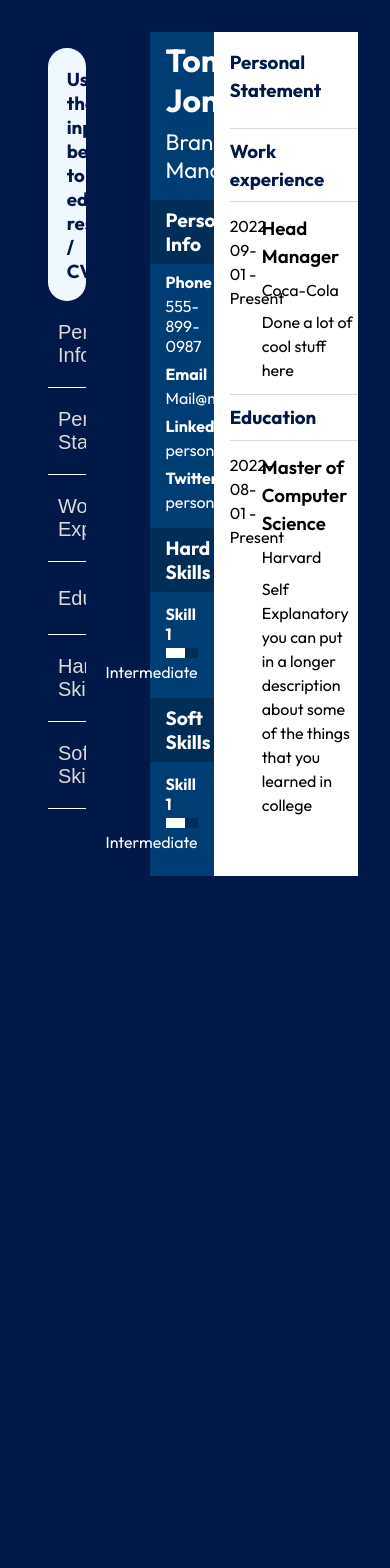
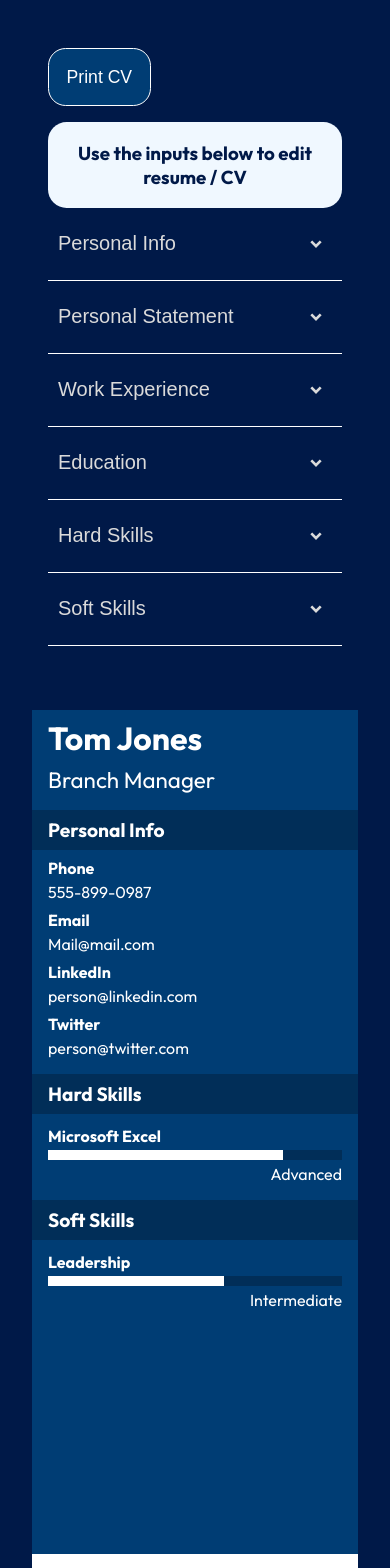
Before and after one commit to Eoin-k/Resume-CV-App---React, a React (Vite) app: page / in a window 390 px wide. Shown: the top 1568 px of the page. Before the commit the page ends 908 px from the top, so only its background shows below. Built offline with nearby package versions, Linux system fonts and the light colour scheme.

Commit message:
Added print function - fixed some styling Changed date fields to text input to allow for formatting dates however they like

```diff
--- a/package.json
+++ b/package.json
@@ -14,7 +14,8 @@
     "gh-pages": "^6.1.1",
     "react": "^18.3.1",
     "react-dom": "^18.3.1",
-    "react-icons": "^5.2.1"
+    "react-icons": "^5.2.1",
+    "react-to-print": "^2.15.1"
   },
   "devDependencies": {
     "@types/react": "^18.3.3",
--- a/src/App.css
+++ b/src/App.css
@@ -14,6 +14,13 @@ label {
   gap: .5rem;
   margin-top: .5rem;
   color: white;
+}
+
+input, textarea{
+  padding-block: .5rem;
+  padding-inline-start: .5rem;
+  border-radius: .5em;
+  border: 1px solid white;
 }
 
 .container {
@@ -85,7 +92,6 @@ label {
 
 #sidebar{
   height: 100%;
-  min-height: 90vh;
   padding: 1rem;
 }
 
@@ -225,3 +231,57 @@ label {
   flex-direction: column;
   gap: .75rem;
 }
+
+.print-btn{
+display: flex;
+padding-block: 1em;
+padding-inline: 1em;
+color: white;
+background-color: #003d74;
+border-radius: 1em;
+border: 1px solid white;
+margin-bottom: 1rem;
+font-size: 1.1rem;
+cursor: pointer;
+}
+
+.delete-btn{
+  display: flex;
+  padding-block: .75em;
+  padding-inline: 1em;
+  color: white;
+  background-color: red;
+  border-radius: 1em;
+  border: 1px solid white;
+  margin-bottom: .75rem;
+  margin-top: .75rem;
+  font-size: 1.1rem;
+  cursor: pointer;
+}
+
+.add-btn{
+  display: flex;
+  padding-block: .75em;
+  padding-inline: 1em;
+  color: white;
+  background-color: green;
+  border-radius: 1em;
+  border: 1px solid white;
+  margin-bottom: 1rem;
+  font-size: 1.1rem;
+  cursor: pointer;
+}
+
+@media screen and (max-width: 680px) {
+    #root{
+      grid-template-columns: minmax(0, 1fr);
+    }
+    .resume-wrapper{
+      grid-template-columns: minmax(0,1fr);
+    }
+
+    .resume-content{
+      padding-left: 1rem
+    }
+
+}
--- a/src/App.jsx
+++ b/src/App.jsx
@@ -1,12 +1,20 @@
 import "./App.css";
 import Accordion from "./components/display/Accordion";
+import { useRef } from "react";
+import { useReactToPrint } from "react-to-print";
+
 function App() {
+	const componentRef = useRef();
+	const HandlePrint = useReactToPrint({
+		content: () => componentRef.current
+	})
 	return (
 		<>
 			<div id="sidebar">
+				<button className="print-btn" onClick={HandlePrint}>Print CV</button>
 				<Accordion />
 			</div>
-			<div className="resume-wrapper" id="resume-wrapper">
+			<div  ref={componentRef} className="resume-wrapper" id="resume-wrapper">
 				<div className="resume-sidebar" id="resume-sidebar"></div>
 				<div className="resume-content" id="resume-content"></div>
 			</div>
--- a/src/components/display/Accordion.jsx
+++ b/src/components/display/Accordion.jsx
@@ -4,10 +4,6 @@
 import { useState } from "react";
 import data from "./accordiondata";
 import AccordionItem from "./accordionitem";
-
-const handleItemClick = (index) => {
-	setActiveIndex((prevIndex) => (prevIndex === index ? null : index));
-};
 
 const Accordion = () => {
 	const [activeIndex, setActiveIndex] = useState(null);
--- a/src/components/forms/education-form.jsx
+++ b/src/components/forms/education-form.jsx
@@ -8,7 +8,7 @@ export default function EducationForm() {
 			institution: "Harvard",
 			description:
 				"Self Explanatory you can put in a longer description about some of the things that you learned in college",
-			datefrom: "2022-08-01",
+			datefrom: "Sep 2019",
 			datetill: "",
 		},
 	]);
@@ -81,7 +81,7 @@ export default function EducationForm() {
 								<label>
 									<span>Date From:</span>
 									<input
-										type="date"
+										type="text"
 										name="datefrom"
 										value={input.datefrom}
 										onChange={(event) => handleFormChange(index, event)}
@@ -90,18 +90,18 @@ export default function EducationForm() {
 								<label>
 									<span>Date to:</span>
 									<input
-										type="date"
+										type="text"
 										name="datetill"
 										value={input.datetill}
 										onChange={(event) => handleFormChange(index, event)}
 									/>
 								</label>
-								<button onClick={() => removeFields(index)}>Remove</button>
+								<button className="delete-btn" onClick={() => removeFields(index)}>Remove Item</button>
 							</div>
 						);
 					})}
 
-					<button onClick={addFields}>Add more education</button>
+					<button className="add-btn" onClick={addFields}>Add more education</button>
 				</form>
 
 				{createPortal(
--- a/src/components/forms/experience-form.jsx
+++ b/src/components/forms/experience-form.jsx
@@ -7,7 +7,7 @@ export default function ExperienceForm() {
 			title: "Head Manager",
 			company: "Coca-Cola",
 			description: "Done a lot of cool stuff here",
-			datefrom: "2022-09-01",
+			datefrom: "Aug 2022",
 			datetill: "Present",
 		},
 	]);
@@ -80,7 +80,7 @@ export default function ExperienceForm() {
 								<label>
 									<span>Date From:</span>
 									<input
-										type="date"
+										type="text"
 										name="datefrom"
 										value={input.datefrom}
 										onChange={(event) => handleFormChange(index, event)}
@@ -89,18 +89,18 @@ export default function ExperienceForm() {
 								<label>
 									<span>Date to:</span>
 									<input
-										type="date"
+										type="text"
 										name="datetill"
 										value={input.datetill}
 										onChange={(event) => handleFormChange(index, event)}
 									/>
 								</label>
-								<button onClick={() => removeFields(index)}>Remove</button>
+								<button className="delete-btn" onClick={() => removeFields(index)}>Remove</button>
 							</div>
 						);
 					})}
 				</form>
-				<button onClick={addFields}>Add Another Job</button>
+				<button className="add-btn" onClick={addFields}>Add Another Job</button>
 				{createPortal(
 					<Experience jobs={inputFields} />,
 					document.getElementById("resume-content"),
--- a/src/components/forms/hard-skills-form.jsx
+++ b/src/components/forms/hard-skills-form.jsx
@@ -5,8 +5,8 @@ import Hardskills from "../display/hard-skills";
 export default function HardSkillsForm() {
 	const [fieldvalue, setFieldValue] = useState([
 		{
-			title: "Skill 1",
-			value: "60",
+			title: "Microsoft Excel",
+			value: "80",
 			text: "",
 		},
 	]);
@@ -66,11 +66,11 @@ export default function HardSkillsForm() {
 								/>
 							</label>
 
-							<button onClick={() => removeFields(index)}>Remove</button>
+							<button className="delete-btn" onClick={() => removeFields(index)}>Remove</button>
 						</div>
 					);
 				})}
-				<button onClick={addFields}>Add More Skills</button>
+				<button className="add-btn" onClick={addFields}>Add More Skills</button>
 			</form>
 			{createPortal(
 				<Hardskills skills={fieldvalue} />,
--- a/src/components/forms/soft-skills-form.jsx
+++ b/src/components/forms/soft-skills-form.jsx
@@ -5,7 +5,7 @@ import Softskills from "../display/soft-skills";
 export default function SoftSkillsForm() {
 	const [fieldvalue, setFieldValue] = useState([
 		{
-			title: "Skill 1",
+			title: "Leadership",
 			value: "60",
 			text: "",
 		},
@@ -66,11 +66,11 @@ export default function SoftSkillsForm() {
 								/>
 							</label>
 
-							<button onClick={() => removeFields(index)}>Remove</button>
+							<button className="delete-btn" onClick={() => removeFields(index)}>Remove</button>
 						</div>
 					);
 				})}
-				<button onClick={addFields}>Add More Skills</button>
+				<button className="add-btn" onClick={addFields}>Add More Skills</button>
 			</form>
 			{createPortal(
 				<Softskills skills={fieldvalue} />,
--- a/src/components/forms/statement-form.jsx
+++ b/src/components/forms/statement-form.jsx
@@ -28,7 +28,7 @@ export default function StatementForm() {
 						textAlign: "left",
 					}}
 				>
-					<span>Statement Info</span>
+					<span>Enter your personal statement here:</span>
 					<textarea
 						id="statement-form"
 						value={statement}
```
Also changed, not shown: 1 other file (tests, documents, lock files or other folders).
